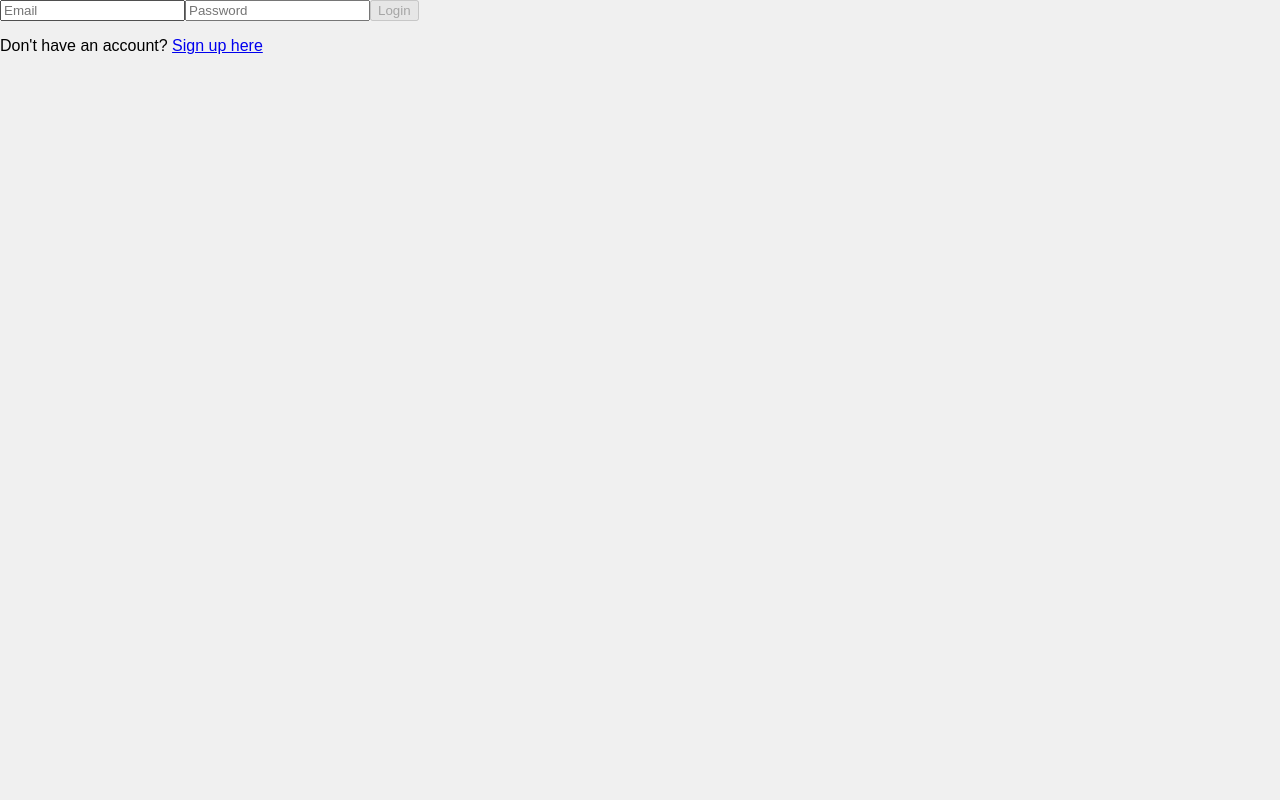
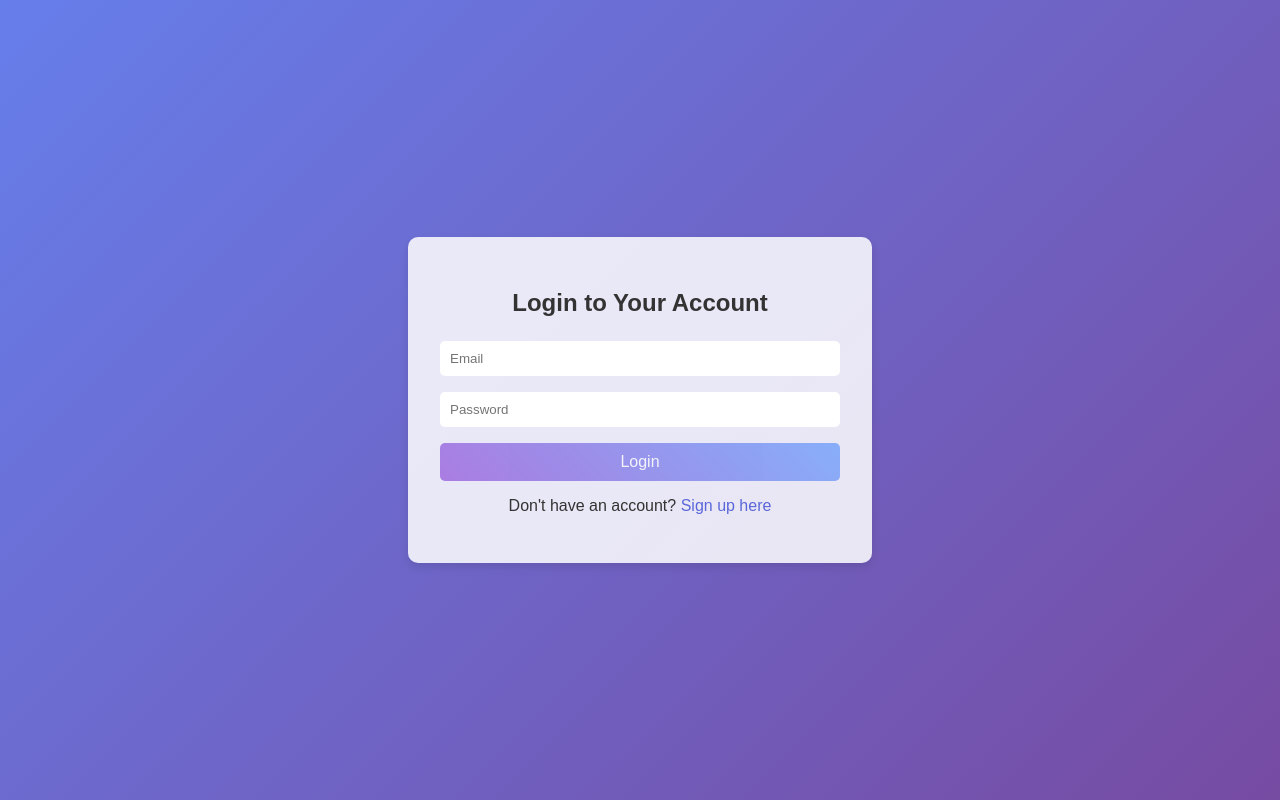
Before and after one commit to sz25262/Jikken, a React (Create React App) app in the folder frontend/: page / in a window 1280 px wide. Built offline with nearby package versions, Linux system fonts and the light colour scheme.

Commit message:
added css for login + otp .

```diff
--- a/frontend/src/components/Login/Login.js
+++ b/frontend/src/components/Login/Login.js
@@ -1,9 +1,11 @@
 import React, { useState } from 'react';
 import { useNavigate, Link } from 'react-router-dom';
+import styles from './login.module.css';
 
 const Login = () => {
     const [email, setEmail] = useState('');
     const [password, setPassword] = useState('');
+    const [errorMessage, setErrorMessage] = useState('');  // State for storing error message
     const navigate = useNavigate();
 
     const handleLogin = async () => {
@@ -22,26 +24,33 @@ const Login = () => {
             response.role = "admin"
 
             if (response.status === 200) {
-                // Redirect to OTP validation page
-                navigate('/otp-validation', { state: { purpose: 'login',response: response} });
+                // Navigate to OTP validation or another page on successful login
+                navigate('/otp-validation', { state: { purpose: 'login', response: response } });
             } else if (response.status === 401) {
-                // Redirect to InvalidCredentials page
-                navigate('/invalid-credentials');
+                // Set the error message for invalid credentials
+                setErrorMessage('Invalid email or password. Please try again.');
             }
         } catch (error) {
             console.error('Error occurred while logging in:', error);
+            // Set the error message for network or other errors
+            setErrorMessage('An error occurred. Please try again later.');
         }
     };
 
-    // Function to check if email and password are not empty
     const isLoginDisabled = email.trim() === '' || password.trim() === '';
 
     return (
-        <div>
-            <input type="email" placeholder="Email" value={email} onChange={(e) => setEmail(e.target.value)} />
-            <input type="password" placeholder="Password" value={password} onChange={(e) => setPassword(e.target.value)} />
-            <button onClick={handleLogin} disabled={isLoginDisabled}>Login</button>
-            <p>Don't have an account? <Link to="/signup">Sign up here</Link></p>
+        <div className={styles.container}>
+            <div className={styles.loginForm}>
+                <h2 className={styles.title}>Login to Your Account</h2>
+                {errorMessage && <p className={styles.error}>{errorMessage}</p>}
+                <input type="email" placeholder="Email" className={styles.input} value={email} onChange={(e) => setEmail(e.target.value)} />
+                <input type="password" placeholder="Password" className={styles.input} value={password} onChange={(e) => setPassword(e.target.value)} />
+                <button onClick={handleLogin} className={styles.button} disabled={isLoginDisabled}>Login</button>
+                <p className={styles.signupText}>
+                    Don't have an account? <Link to="/signup" className={styles.signupLink}>Sign up here</Link>
+                </p>
+            </div>
         </div>
     );
 };
--- /dev/null
+++ b/frontend/src/components/Login/OTPValidation.module.css
@@ -0,0 +1,59 @@
+.container {
+  display: flex;
+  justify-content: center;
+  align-items: center;
+  height: 100vh;
+  background: linear-gradient(135deg, #667eea, #764ba2);
+}
+
+.otpForm {
+  padding: 2rem;
+  background: rgba(255, 255, 255, 0.85);
+  box-shadow: 0 4px 8px rgba(0, 0, 0, 0.1);
+  border-radius: 10px;
+  width: 100%;
+  max-width: 400px;
+  text-align: center;
+}
+
+.title {
+  margin-bottom: 1.5rem;
+  color: #333;
+}
+
+.input {
+  width: 100%;
+  padding: 10px;
+  margin-bottom: 1rem;
+  border: none;
+  border-radius: 5px;
+  box-sizing: border-box;
+}
+
+.button {
+  width: 100%;
+  padding: 10px;
+  margin-top: 10px;
+  color: white;
+  background: linear-gradient(45deg, #6a11cb, #2575fc);
+  border: none;
+  border-radius: 5px;
+  cursor: pointer;
+  font-size: 16px;
+}
+
+.button:disabled {
+  opacity: 0.5;
+  cursor: default;
+}
+
+.error {
+  color: red;
+  margin-bottom: 10px;
+}
+
+@media (max-width: 480px) {
+  .otpForm {
+      padding: 1rem;
+  }
+}
--- a/frontend/src/components/Login/OTPValidator.js
+++ b/frontend/src/components/Login/OTPValidator.js
@@ -1,5 +1,6 @@
 import React, { useState, useEffect } from 'react';
 import { useNavigate, useLocation } from 'react-router-dom';
+import styles from './OTPValidation.module.css'; // Import the CSS module
 
 const OTPValidationPage = () => {
     const [otp, setOTP] = useState('');
@@ -71,12 +72,14 @@ const OTPValidationPage = () => {
     const isSubmitDisabled = otp.trim() === '';
 
     return (
-        <div>
-            <h1>OTP Validation Page</h1>
-            <input type="text" placeholder="Enter OTP" value={otp} onChange={(e) => setOTP(e.target.value)} />
-            {isInvalidOTP && <p style={{ color: 'red' }}>Invalid OTP. Please try again.</p>} {/* Conditional rendering of warning message */}
-            <button onClick={handleOTPValidation} disabled={isSubmitDisabled}>Submit</button>
-            <button onClick={handleResendOTP}>Resend OTP</button> {/* Button to resend OTP */}
+        <div className={styles.container}>
+            <div className={styles.otpForm}>
+                <h2 className={styles.title}>OTP Validation</h2>
+                <input type="text" placeholder="Enter OTP" className={styles.input} value={otp} onChange={(e) => setOTP(e.target.value)} />
+                {isInvalidOTP && <p className={styles.error}>Invalid OTP. Please try again.</p>}
+                <button onClick={handleOTPValidation} className={styles.button} disabled={isSubmitDisabled}>Submit</button>
+                <button onClick={handleResendOTP} className={styles.button}>Resend OTP</button>
+            </div>
         </div>
     );
 };
--- /dev/null
+++ b/frontend/src/components/Login/login.module.css
@@ -0,0 +1,73 @@
+.container {
+  display: flex;
+  justify-content: center;
+  align-items: center;
+  height: 100vh;
+  background: linear-gradient(135deg, #667eea, #764ba2);
+}
+
+.loginForm {
+  padding: 2rem;
+  background: rgba(255, 255, 255, 0.85);
+  box-shadow: 0 4px 8px rgba(0, 0, 0, 0.1);
+  border-radius: 10px;
+  width: 100%;
+  max-width: 400px;
+  text-align: center;
+}
+
+.title {
+  margin-bottom: 1.5rem;
+  color: #333;
+}
+
+.input {
+  width: 100%;
+  padding: 10px;
+  margin-bottom: 1rem;
+  border: none;
+  border-radius: 5px;
+  box-sizing: border-box;
+}
+
+.button {
+  width: 100%;
+  padding: 10px;
+  color: white;
+  background: linear-gradient(45deg, #6a11cb, #2575fc);
+  border: none;
+  border-radius: 5px;
+  cursor: pointer;
+  font-size: 16px;
+}
+
+.button:disabled {
+  opacity: 0.5;
+  cursor: default;
+}
+
+.signupText {
+  margin-top: 1rem;
+  color: #333;
+}
+
+.signupLink {
+  color: #5a67d8;
+  text-decoration: none;
+}
+
+.error {
+  color: #D8000C;
+  background-color: #FFD2D2;
+  padding: 10px;
+  margin: 10px 0;
+  border-radius: 5px;
+  width: 100%;
+  text-align: center;
+}
+
+@media (max-width: 480px) {
+  .loginForm {
+      padding: 1rem;
+  }
+}
```
Also changed, not shown: frontend/package.json (+4 -3 lines), 1 other file (tests, documents, lock files or other folders).
